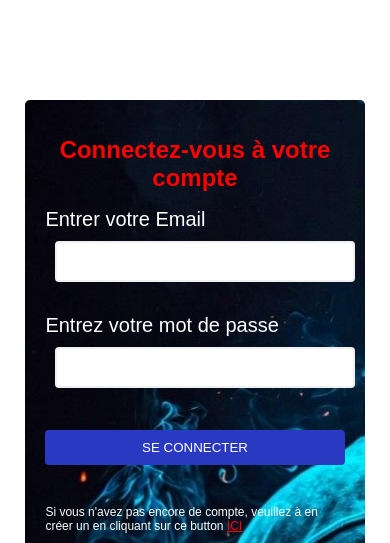
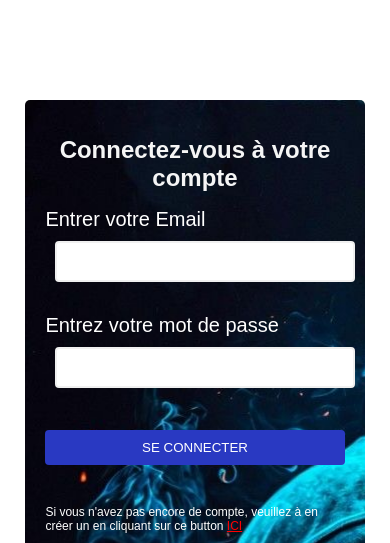
Before and after one commit to ZooM982/tache-validation-js, a plain HTML site: page index.html in a window 390 px wide. Shown: the top 543 px of the page. Drawn offline with Linux system fonts and the light colour scheme.

Commit message:
Update styles.css

```diff
--- a/styles.css
+++ b/styles.css
@@ -77,7 +77,7 @@ body {
         color: red
     }
     #form h1{
-        color: red
+        color: whitesmoke
     }
 
 }
```
